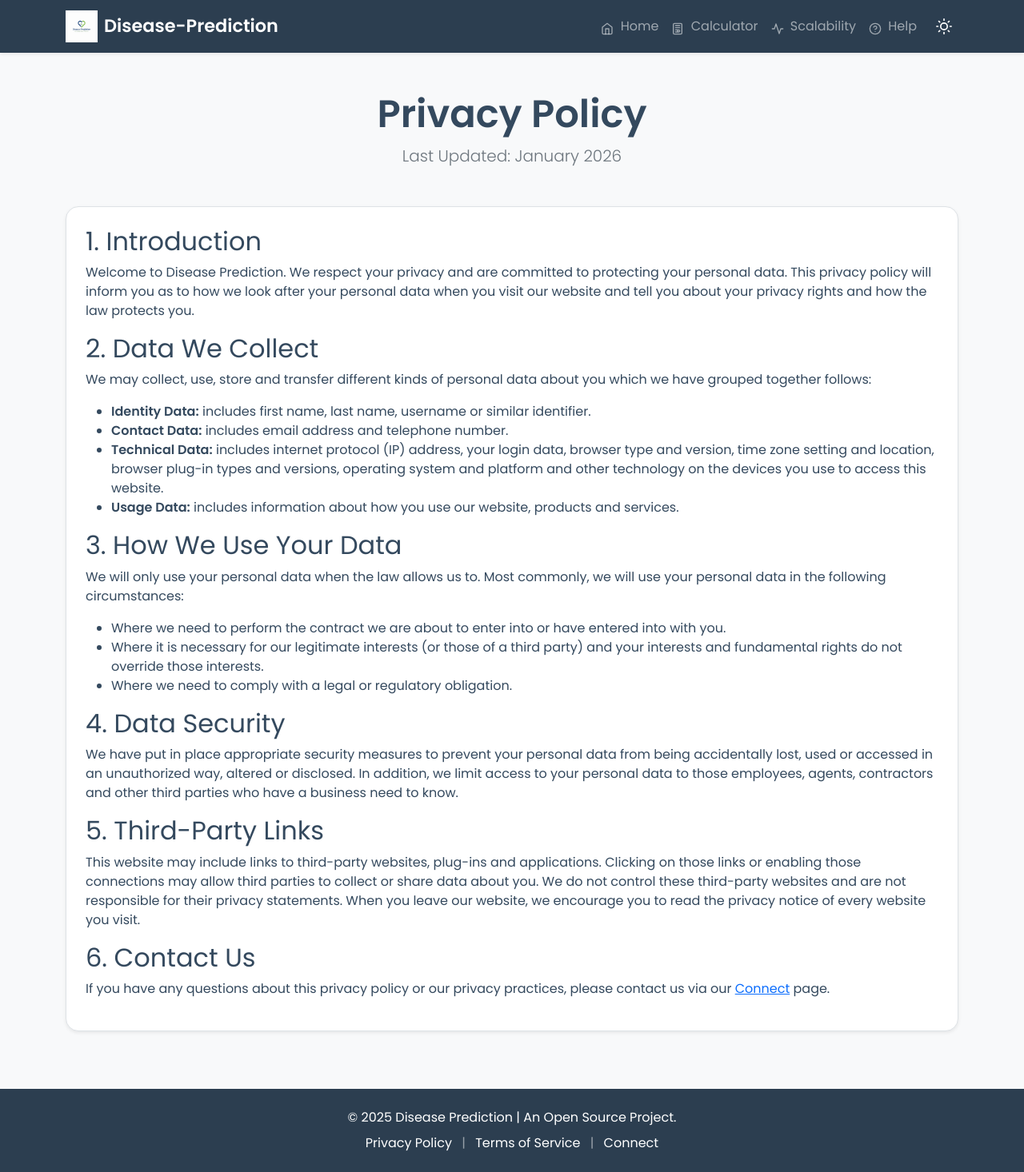
After one commit to aliviahossain/Disease-prediction, a Flask app: page /privacy in a window 1280 px wide. The commit adds this page. Shown: the whole page at 80% size. Run offline with Flask 3, Linux system fonts and the light colour scheme; some libraries are stand-ins or nearby versions.

Commit message:
Added footer with terms, contact, privacy policy

```diff
--- a/backend/routes/general_routes.py
+++ b/backend/routes/general_routes.py
@@ -14,3 +14,15 @@ general_bp = Blueprint(
 @general_bp.route('/help')
 def help_page():
     return render_template('help.html')
+
+@general_bp.route('/privacy')
+def privacy():
+    return render_template('privacy.html')
+
+@general_bp.route('/terms')
+def terms():
+    return render_template('terms.html')
+
+@general_bp.route('/connect')
+def connect():
+    return render_template('connect.html')
--- a/backend/templates/base.html
+++ b/backend/templates/base.html
@@ -1,5 +1,6 @@
 <!DOCTYPE html>
 <html lang="en">
+
 <head>
     <meta charset="UTF-8" />
     <meta name="viewport" content="width=device-width, initial-scale=1.0" />
@@ -52,7 +53,8 @@
                         </a>
                     </li>
                     <li class="nav-item">
-                        <a class="nav-link {% if '/calculator' in request.path %}active{% endif %}" href="{{ url_for('disease.calculator') }}">
+                        <a class="nav-link {% if '/calculator' in request.path %}active{% endif %}"
+                            href="{{ url_for('disease.calculator') }}">
                             <svg xmlns="http://www.w3.org/2000/svg" width="16" height="16" viewBox="0 0 24 24"
                                 fill="none" stroke="currentColor" stroke-width="2" stroke-linecap="round"
                                 stroke-linejoin="round" class="me-1 align-text-bottom">
@@ -79,7 +81,8 @@
                         </a>-->
                     </li>
                     <li class="nav-item">
-                        <a class="nav-link {% if '/scalability' in request.path %}active{% endif %}" href="/scalability">
+                        <a class="nav-link {% if '/scalability' in request.path %}active{% endif %}"
+                            href="/scalability">
                             <svg xmlns="http://www.w3.org/2000/svg" width="16" height="16" viewBox="0 0 24 24"
                                 fill="none" stroke="currentColor" stroke-width="2" stroke-linecap="round"
                                 stroke-linejoin="round" class="me-1 align-text-bottom">
@@ -102,7 +105,9 @@
                     </li>
                     <li class="nav-item ms-2">
                         <button class="dark-mode-toggle" id="darkModeToggle" aria-label="Toggle dark mode">
-                            <svg xmlns="http://www.w3.org/2000/svg" width="20" height="20" viewBox="0 0 24 24" fill="none" stroke="currentColor" stroke-width="2" stroke-linecap="round" stroke-linejoin="round" class="sun-icon">
+                            <svg xmlns="http://www.w3.org/2000/svg" width="20" height="20" viewBox="0 0 24 24"
+                                fill="none" stroke="currentColor" stroke-width="2" stroke-linecap="round"
+                                stroke-linejoin="round" class="sun-icon">
                                 <circle cx="12" cy="12" r="5"></circle>
                                 <line x1="12" y1="1" x2="12" y2="3"></line>
                                 <line x1="12" y1="21" x2="12" y2="23"></line>
@@ -113,7 +118,9 @@
                                 <line x1="4.22" y1="19.78" x2="5.64" y2="18.36"></line>
                                 <line x1="18.36" y1="5.64" x2="19.78" y2="4.22"></line>
                             </svg>
-                            <svg xmlns="http://www.w3.org/2000/svg" width="20" height="20" viewBox="0 0 24 24" fill="none" stroke="currentColor" stroke-width="2" stroke-linecap="round" stroke-linejoin="round" class="moon-icon" style="display: none;">
+                            <svg xmlns="http://www.w3.org/2000/svg" width="20" height="20" viewBox="0 0 24 24"
+                                fill="none" stroke="currentColor" stroke-width="2" stroke-linecap="round"
+                                stroke-linejoin="round" class="moon-icon" style="display: none;">
                                 <path d="M21 12.79A9 9 0 1 1 11.21 3 7 7 0 0 0 21 12.79z"></path>
                             </svg>
                         </button>
@@ -129,8 +136,20 @@
     </main>
 
     <!-- Footer -->
-    <footer class="bg-custom-dark text-white text-center py-3 mt-auto">
-        <p class="mb-0">&copy; 2025 Disease Prediction | An Open Source Project.</p>
+    <footer class="bg-custom-dark text-white text-center py-4 mt-auto">
+        <div class="container">
+            <p class="mb-2">&copy; 2025 Disease Prediction | An Open Source Project.</p>
+            <div class="footer-links">
+                <a href="{{ url_for('general.privacy') }}"
+                    class="text-white text-decoration-none mx-2 hover-underline">Privacy Policy</a>
+                <span class="text-white-50">|</span>
+                <a href="{{ url_for('general.terms') }}"
+                    class="text-white text-decoration-none mx-2 hover-underline">Terms of Service</a>
+                <span class="text-white-50">|</span>
+                <a href="{{ url_for('general.connect') }}"
+                    class="text-white text-decoration-none mx-2 hover-underline">Connect</a>
+            </div>
+        </div>
     </footer>
 
     <!-- jQuery -->
@@ -145,4 +164,5 @@
     <!-- Custom JS -->
     <script src="{{ url_for('static', filename='script.js') }}"></script>
 </body>
+
 </html>
--- /dev/null
+++ b/backend/templates/privacy.html
@@ -0,0 +1,57 @@
+{% extends "base.html" %}
+{% block title %}Privacy Policy{% endblock %}
+
+{% block content %}
+<div class="text-center mb-5 animate-fade-in">
+    <h1 class="display-5 fw-bold">Privacy Policy</h1>
+    <p class="lead text-muted">Last Updated: January 2026</p>
+</div>
+
+<div class="card shadow-sm mb-4">
+    <div class="card-body p-4">
+        <h2>1. Introduction</h2>
+        <p>Welcome to Disease Prediction. We respect your privacy and are committed to protecting your personal data.
+            This privacy policy will inform you as to how we look after your personal data when you visit our website
+            and tell you about your privacy rights and how the law protects you.</p>
+
+        <h2>2. Data We Collect</h2>
+        <p>We may collect, use, store and transfer different kinds of personal data about you which we have grouped
+            together follows:</p>
+        <ul>
+            <li><strong>Identity Data:</strong> includes first name, last name, username or similar identifier.</li>
+            <li><strong>Contact Data:</strong> includes email address and telephone number.</li>
+            <li><strong>Technical Data:</strong> includes internet protocol (IP) address, your login data, browser type
+                and version, time zone setting and location, browser plug-in types and versions, operating system and
+                platform and other technology on the devices you use to access this website.</li>
+            <li><strong>Usage Data:</strong> includes information about how you use our website, products and services.
+            </li>
+        </ul>
+
+        <h2>3. How We Use Your Data</h2>
+        <p>We will only use your personal data when the law allows us to. Most commonly, we will use your personal data
+            in the following circumstances:</p>
+        <ul>
+            <li>Where we need to perform the contract we are about to enter into or have entered into with you.</li>
+            <li>Where it is necessary for our legitimate interests (or those of a third party) and your interests and
+                fundamental rights do not override those interests.</li>
+            <li>Where we need to comply with a legal or regulatory obligation.</li>
+        </ul>
+
+        <h2>4. Data Security</h2>
+        <p>We have put in place appropriate security measures to prevent your personal data from being accidentally
+            lost, used or accessed in an unauthorized way, altered or disclosed. In addition, we limit access to your
+            personal data to those employees, agents, contractors and other third parties who have a business need to
+            know.</p>
+
+        <h2>5. Third-Party Links</h2>
+        <p>This website may include links to third-party websites, plug-ins and applications. Clicking on those links or
+            enabling those connections may allow third parties to collect or share data about you. We do not control
+            these third-party websites and are not responsible for their privacy statements. When you leave our website,
+            we encourage you to read the privacy notice of every website you visit.</p>
+
+        <h2>6. Contact Us</h2>
+        <p>If you have any questions about this privacy policy or our privacy practices, please contact us via our <a
+                href="{{ url_for('general.connect') }}">Connect</a> page.</p>
+    </div>
+</div>
+{% endblock %}
```
Also changed, not shown: backend/templates/connect.html (added, +78 -0 lines), backend/templates/terms.html (added, +51 -0 lines). Lines whose indentation alone changed are shown as unchanged.
